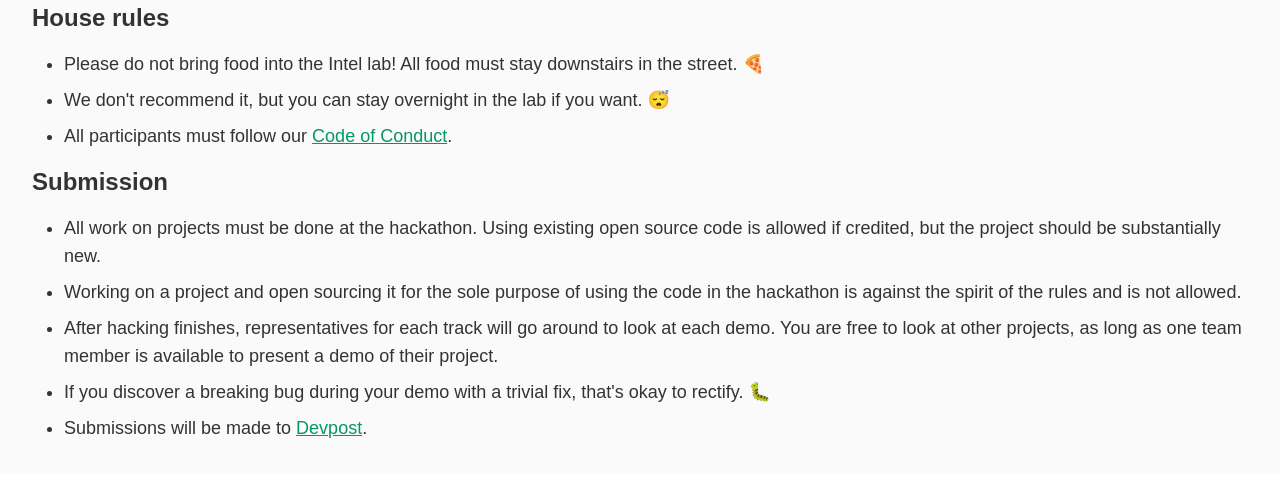
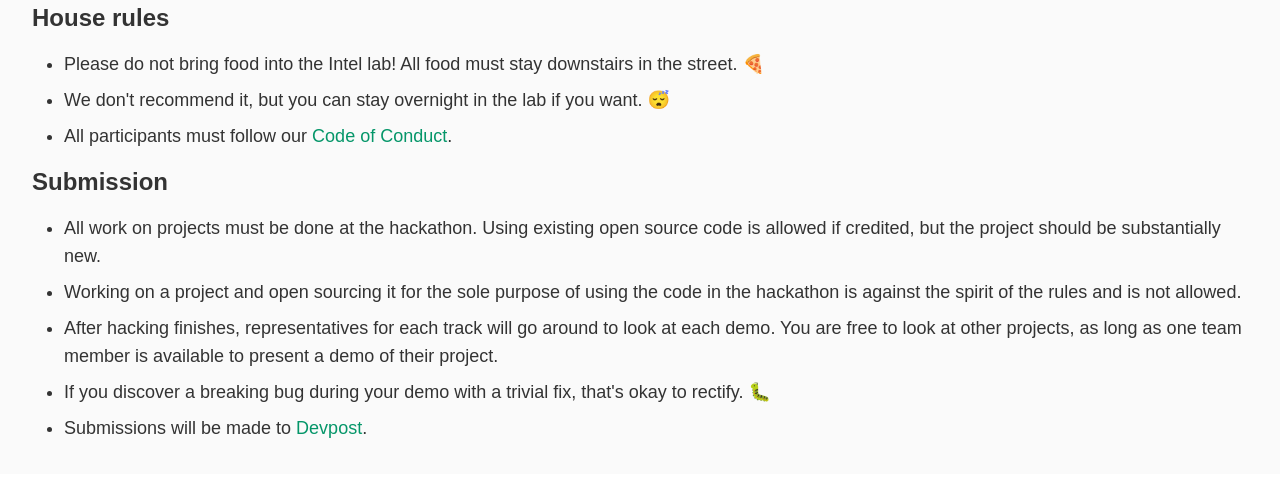
Before and after one commit to IntGrah/camhack, a SvelteKit app: page / in a window 1280 px wide. Shown: the part 1500-1988 px from the top of the page. Built offline with nearby package versions, Linux system fonts and the light colour scheme; a web font is replaced by a local one.

Commit message:
Rm underline for links

```diff
--- a/src/app.css
+++ b/src/app.css
@@ -22,7 +22,7 @@ body {
 }
 
 .theme-hyperlink {
-    @apply text-emerald-600 hover:text-emerald-700 underline
+    @apply text-emerald-600 hover:text-emerald-700
 }
 
 section {
```
